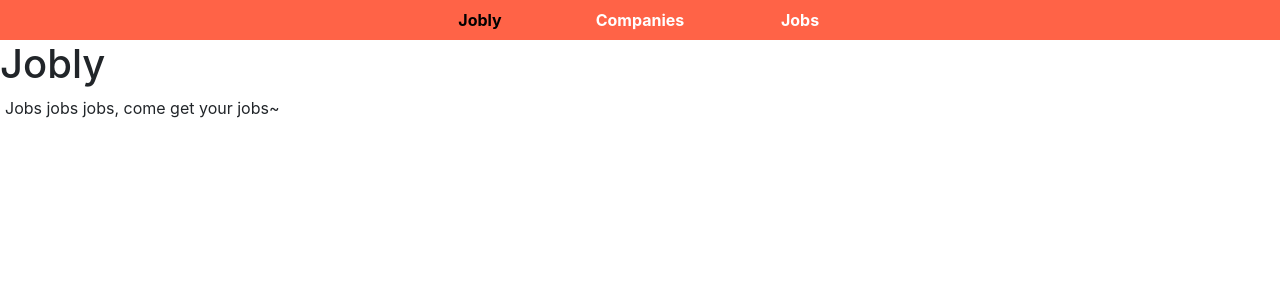
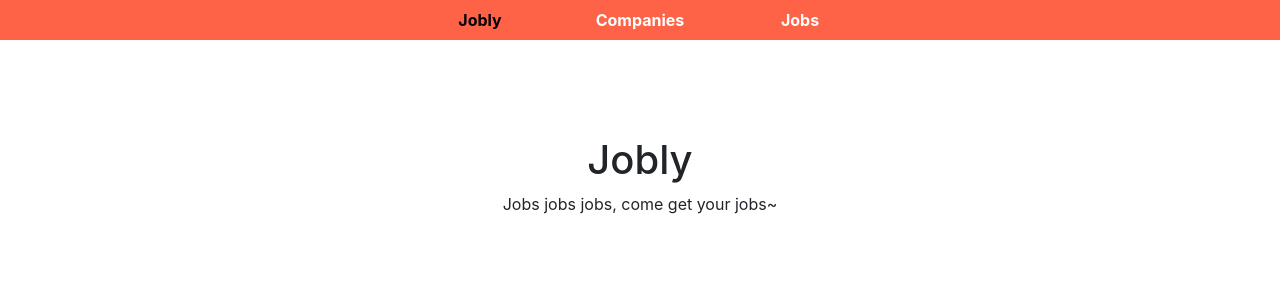
Before and after one commit to ColinSidberry/jobly-fullstack, a React (Create React App) app in the folder jobly-frontend/: page / in a window 1280 px wide. Shown: the top 300 px of the page. Built offline with nearby package versions, Linux system fonts and the light colour scheme; no server answers.

Commit message:
added some more styling.

```diff
--- a/jobly-frontend/src/CompanyCard.css
+++ b/jobly-frontend/src/CompanyCard.css
@@ -12,10 +12,21 @@ img {
     color: inherit;
     text-decoration: none;
 }
+
+.Card :hover{
+    box-shadow: 10px 5px 5px red;
+}
+/* Question: Why isn't this around the whole div element? */
+
 a {
     color: inherit;
     text-decoration: none;
 }
+
+a:hover{
+    text-decoration: none;
+}
+
 .header {
     margin: 5px;
 
--- a/jobly-frontend/src/CompanyCard.js
+++ b/jobly-frontend/src/CompanyCard.js
@@ -14,7 +14,7 @@ function Company({ company }) {
     const { name, description, logoUrl } = company;
     return (
         <Link to={`/companies/${company.handle}`}>
-            <div className="Card">
+            <div className="Card shadow-sm p-3 mb-5 bg-white rounded">
                 <h3 className="header">
                     {name}
                     {logoUrl && <img src={logoUrl} alt="company img" />}
--- /dev/null
+++ b/jobly-frontend/src/Home.css
@@ -0,0 +1,4 @@
+.Home {
+    text-align: center;
+    margin: 6em;
+}
--- a/jobly-frontend/src/Home.js
+++ b/jobly-frontend/src/Home.js
@@ -1,4 +1,5 @@
 import React from "react";
+import "./Home.css"
 
 /**Renders homepage
  * Props, State: none
@@ -7,7 +8,7 @@ import React from "react";
  */
 function Home() {
     return (
-        <div>
+        <div className="Home">
             <h1>Jobly</h1>
             <p>Jobs jobs jobs, come get your jobs~</p>
         </div>
--- a/jobly-frontend/src/JobCard.js
+++ b/jobly-frontend/src/JobCard.js
@@ -15,7 +15,7 @@ function JobCard({ job }) {
     salary = (salary) ? salary : null;
 
     return (
-        <div className="Card">
+        <div className="Card shadow-sm p-3 mb-5 bg-white rounded">
             <h3 className="header">{title}</h3>
             <h6>{companyHandle}</h6>
             {salary && <p>Salary: {salary}</p>}
--- /dev/null
+++ b/jobly-frontend/src/JobsContainer.css
@@ -0,0 +1,3 @@
+.JobsContainer{
+    margin: 20px;
+}
--- a/jobly-frontend/src/JobsContainer.js
+++ b/jobly-frontend/src/JobsContainer.js
@@ -2,6 +2,7 @@ import React, { useEffect, useState } from "react";
 import SearchForm from './SearchForm';
 import JobList from './JobList';
 import JoblyApi from "./api";
+import "./JobsContainer.css";
 
 /**Renders list of jobs.
  * Calls API for list of jobs.
@@ -38,7 +39,7 @@ function JobsContainer() {
     if (error) return <b>Error fetching jobs data: {error}</b>
     else if (!jobList) return <i>Loading...</i>
     else return (
-        <div>
+        <div className="JobsContainer">
             <SearchForm handleSearch={handleSearch} />
             <JobList jobList={jobList} />
         </div>
```
